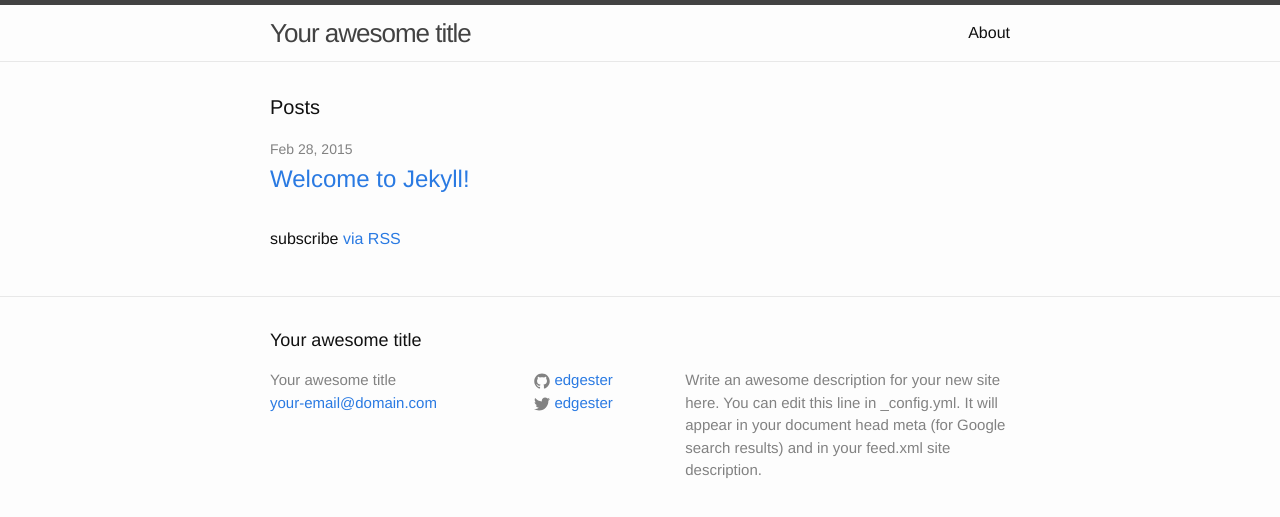
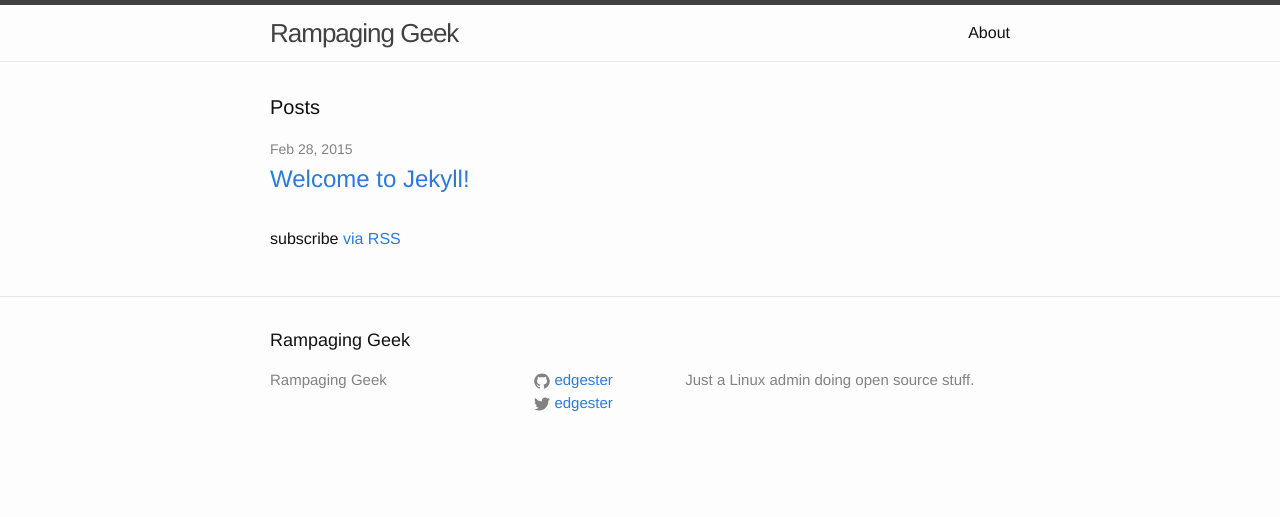
Before and after one commit to edgester/edgester.github.io, a Jekyll site: the page built from index.html, in a window 1280 px wide. Shown: the top 517 px of the page. Built offline with Jekyll 4.4.1, drawn with Linux system fonts in a browser that asks for light colours.

Commit message:
Fix the site title and config

```diff
--- a/_config.yml
+++ b/_config.yml
@@ -1,12 +1,10 @@
 # Site settings
-title: Your awesome title
-email: your-email@domain.com
+title:  Rampaging Geek
+#email: your-email@domain.com
 description: > # this means to ignore newlines until "baseurl:"
-  Write an awesome description for your new site here. You can edit this
-  line in _config.yml. It will appear in your document head meta (for
-  Google search results) and in your feed.xml site description.
+  Just a Linux admin doing open source stuff.
 baseurl: "" # the subpath of your site, e.g. /blog/
-url: "http://yourdomain.com" # the base hostname & protocol for your site
+url: "http://rampaginggeek.com" # the base hostname & protocol for your site
 twitter_username: edgester
 github_username:  edgester
 
```
